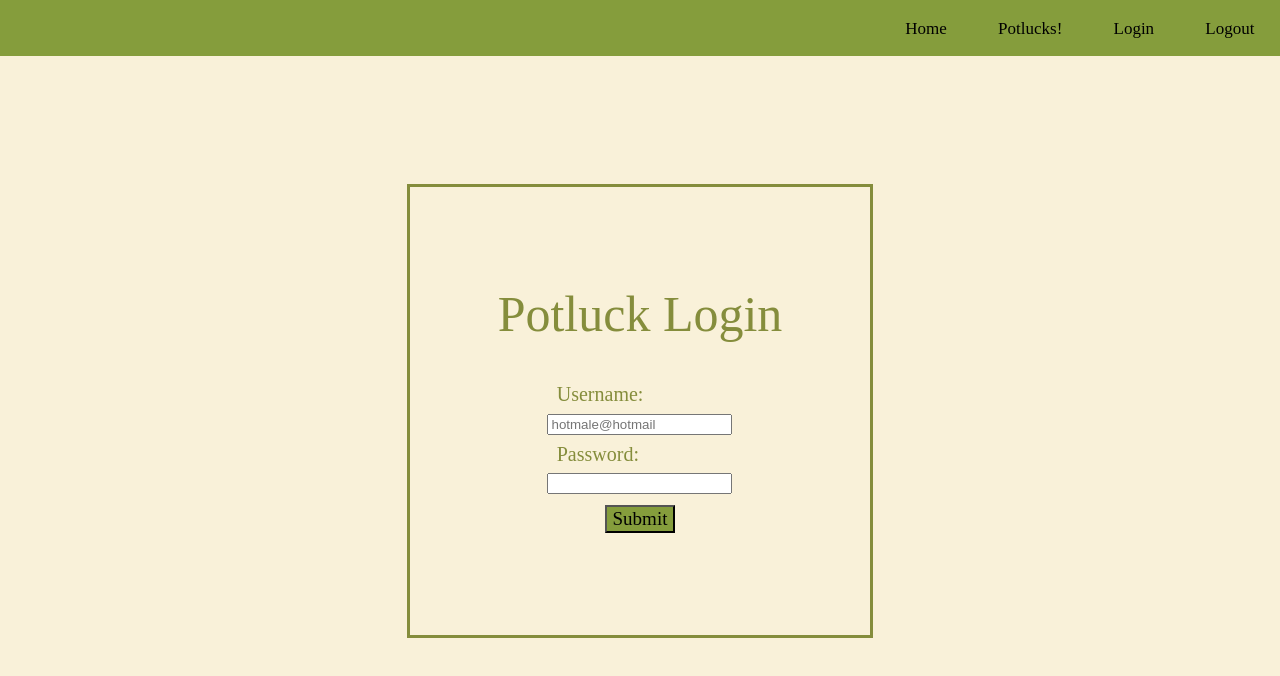
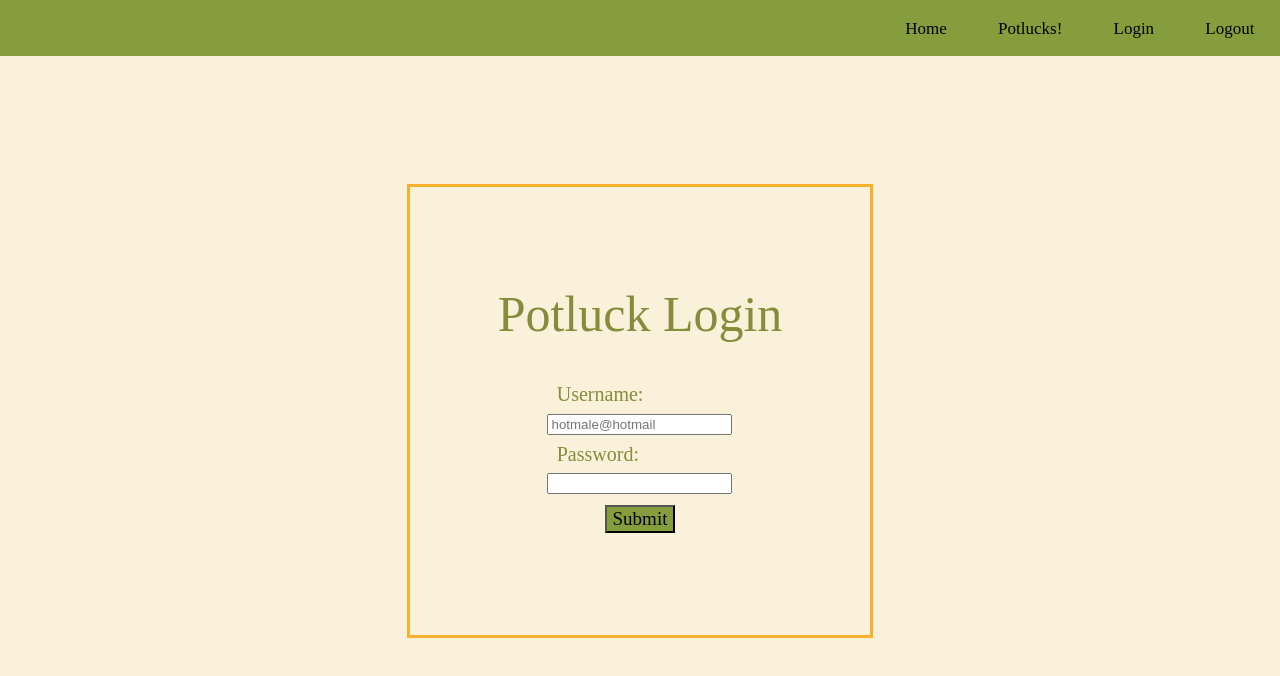
Before and after one commit to Build-Week-potluck-planner-9/front-end, a React (Create React App) app in the folder buildweek-potluck/: page /login in a window 1280 px wide. Shown: the top 676 px of the page. Built offline with nearby package versions, Linux system fonts and the light colour scheme.

Commit message:
added in some final small touches

```diff
--- a/buildweek-potluck/src/App.css
+++ b/buildweek-potluck/src/App.css
@@ -90,7 +90,7 @@ nav {
   height: 60%;
   width: 35%;
   margin: 0 auto;
-  border: 3px solid #858d3C;
+  border: 3px solid #F8B12C;
   display: flex;
   flex-direction: column;
   align-items: center;
```
